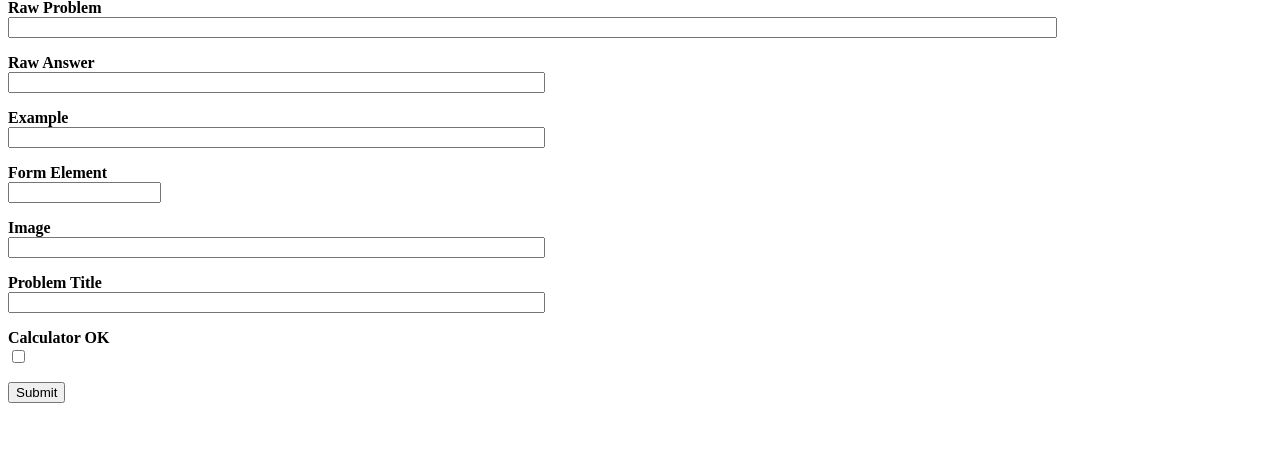
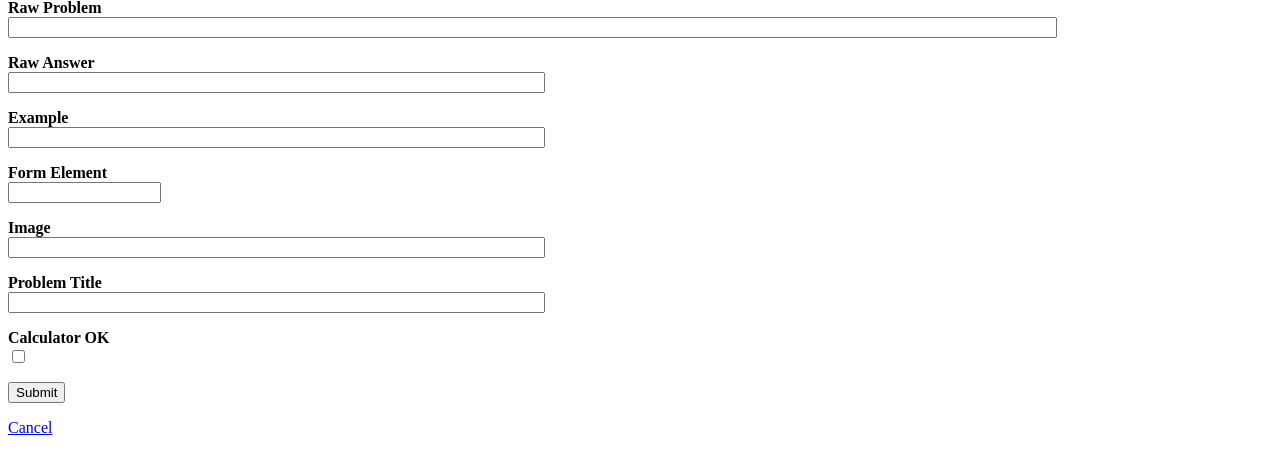
Before and after one commit to oscarpoppa/qgen, a Flask app: page /quiz/makevprob in a window 1280 px wide. Shown: the part 231-705 px from the top of the page. Run offline with Flask 3, Linux system fonts and the light colour scheme; the visitor is signed in with stand-in values (Sample User, id 1); parts of the project's set-up code (start-up, migrations or seed data) failed here and were passed over; some libraries are stand-ins or nearby versions.

Commit message:
added cancel buttons

```diff
--- a/app/qgen/templates/assign.html
+++ b/app/qgen/templates/assign.html
@@ -19,5 +19,6 @@
                     {% endfor %}
             </p>
 	    <p>     {{ form.submit() }} </p>
+            <p>     <a href={{ url_for('mypage') }}>Cancel</a> </p>
     </form>
 {% endblock %}
--- a/app/qgen/templates/vpadd.html
+++ b/app/qgen/templates/vpadd.html
@@ -54,5 +54,6 @@
                     {% endfor %}
             </p>
 	    <p>     {{ form.submit() }} </p>
+            <p>     <a href={{ url_for('mypage') }}>Cancel</a> </p>
     </form>
 {% endblock %}
--- a/app/qgen/templates/vqadd.html
+++ b/app/qgen/templates/vqadd.html
@@ -26,5 +26,6 @@
                     {% endfor %}
             </p>
 	    <p>     {{ form.submit() }} </p>
+            <p>     <a href={{ url_for('mypage') }}>Cancel</a> </p>
     </form>
 {% endblock %}
```
